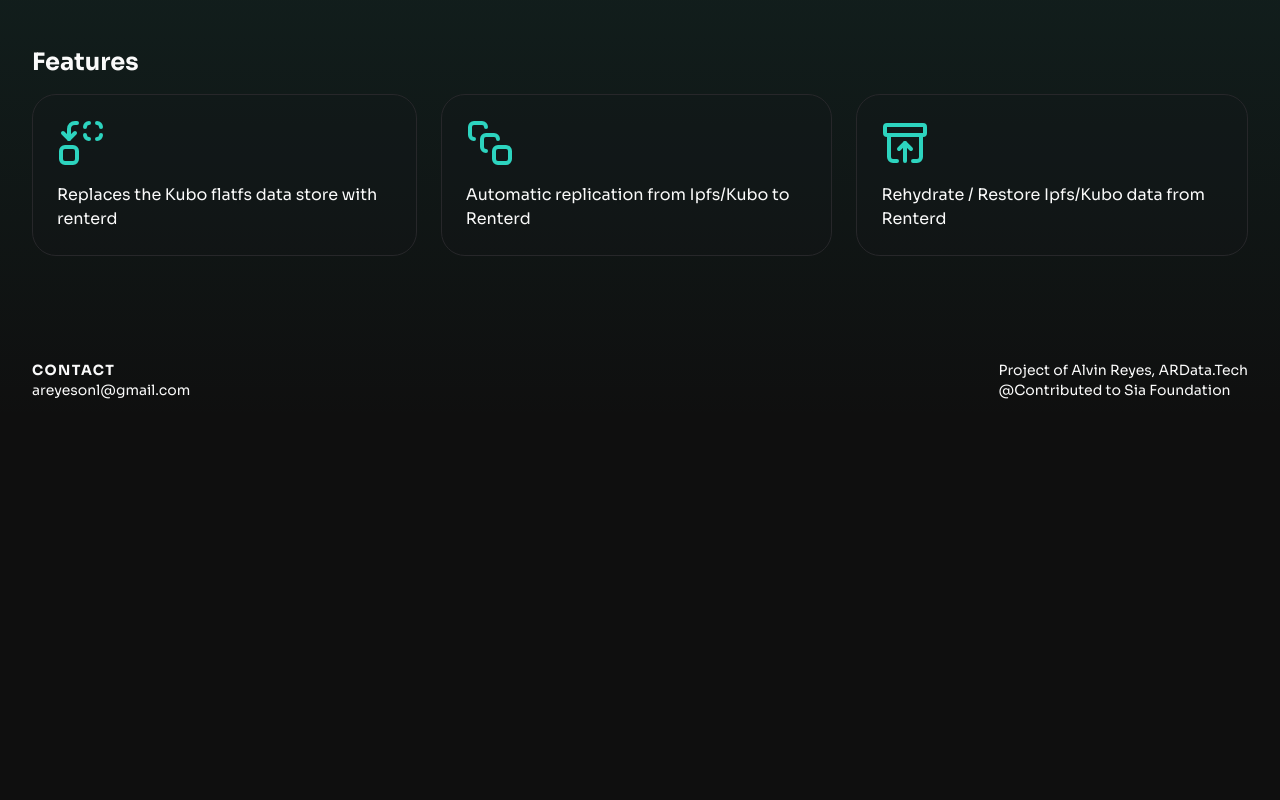
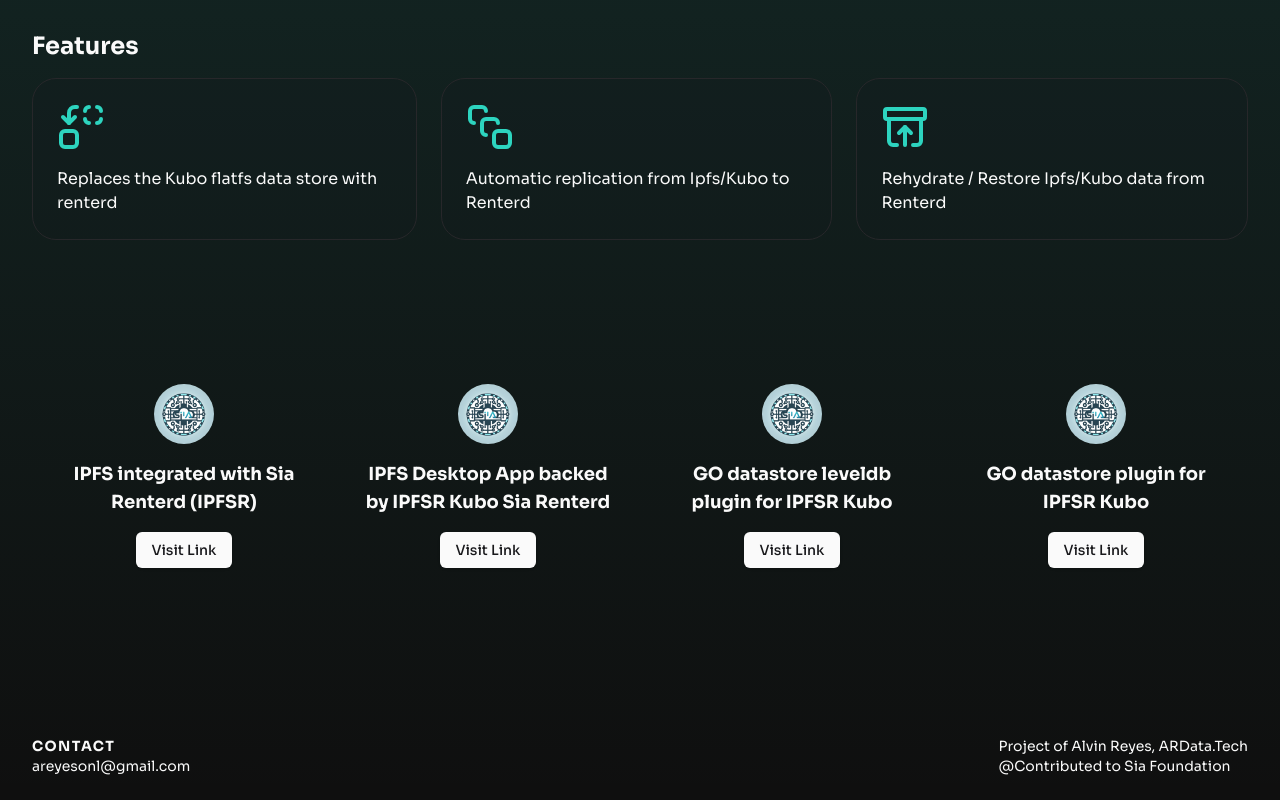
Before and after one commit to IPFSR/ipfsr-website, a Next.js app: page / in a window 1280 px wide. Shown: the part 546-1346 px from the top of the page. Before the commit the page ends 970 px from the top, so only its background shows below. Built offline with nearby package versions, Linux system fonts and the light colour scheme.

Commit message:
added section

```diff
--- a/app/(home)/page.tsx
+++ b/app/(home)/page.tsx
@@ -1,6 +1,7 @@
 import FeatureCard from '@/components/featureCard'
 import { Button } from '@/components/ui/button'
 import { ArchiveRestore, Replace, SquareStack } from 'lucide-react'
+import Image from 'next/image'
 import Link from 'next/link'
 import * as S from './styles'
 
@@ -38,11 +39,6 @@
 					<Link href='https://github.com/IPFSR' passHref>
 						<Button>View Github</Button>
 					</Link>
-					<Link
-						href='https://github.com/IPFSR/ipfs-desktop?tab=readme-ov-file#ipfs-desktop'
-						passHref>
-						<Button>IPFSR Desktop</Button>
-					</Link>
 				</div>
 			</section>
 
@@ -58,6 +54,80 @@
 					))}
 				</div>
 			</section>
+
+			<div className='container my-36 mx-auto md:px-6'>
+				<section className='mb-32 text-center'>
+					<div className='grid gap-x-6 md:grid-cols-2 lg:grid-cols-4 lg:gap-x-12'>
+						<div className='mb-12 lg:mb-0 flex flex-col items-center'>
+							<Image
+								src='/ipfsr-logo.png'
+								alt='IPFSR Logo'
+								width={60}
+								height={60}
+								className='rounded-full mb-4'
+							/>
+							<h5 className='mb-4 text-lg font-bold'>
+								IPFS integrated with Sia Renterd (IPFSR)
+							</h5>
+							<Link href='https://github.com/IPFSR/kubo' target='_blank'>
+								<Button>Visit Link</Button>
+							</Link>
+						</div>
+
+						<div className='mb-12 lg:mb-0 flex flex-col items-center'>
+							<Image
+								src='/ipfsr-logo.png'
+								alt='IPFSR Logo'
+								width={60}
+								height={60}
+								className='rounded-full mb-4'
+							/>
+							<h5 className='mb-4 text-lg font-bold'>
+								IPFS Desktop App backed by IPFSR Kubo Sia Renterd
+							</h5>
+							<Link
+								href='https://github.com/IPFSR/ipfs-desktop'
+								target='_blank'>
+								<Button>Visit Link</Button>
+							</Link>
+						</div>
+
+						<div className='mb-12 lg:mb-0 flex flex-col items-center'>
+							<Image
+								src='/ipfsr-logo.png'
+								alt='IPFSR Logo'
+								width={60}
+								height={60}
+								className='rounded-full mb-4'
+							/>
+							<h5 className='mb-4 text-lg font-bold'>
+								GO datastore leveldb plugin for IPFSR Kubo
+							</h5>
+							<Link
+								href='https://github.com/IPFSR/go-ds-leveldb-sia '
+								target='_blank'>
+								<Button>Visit Link</Button>
+							</Link>
+						</div>
+
+						<div className='mb-12 lg:mb-0 flex flex-col items-center'>
+							<Image
+								src='/ipfsr-logo.png'
+								alt='IPFSR Logo'
+								width={60}
+								height={60}
+								className='rounded-full mb-4'
+							/>
+							<h5 className='mb-4 text-lg font-bold'>
+								GO datastore plugin for IPFSR Kubo
+							</h5>
+							<Link href='https://github.com/IPFSR' target='_blank'>
+								<Button>Visit Link</Button>
+							</Link>
+						</div>
+					</div>
+				</section>
+			</div>
 		</div>
 	)
 }
--- a/app/(home)/styles.ts
+++ b/app/(home)/styles.ts
@@ -4,7 +4,7 @@
 
 export const Section = cn('mt-16', 'md:mt-32')
 
-export const Hero = cn('text-center flex flex-col items-center gap-6', Section)
+export const Hero = cn('text-center flex flex-col items-center gap-4', Section)
 
 export const HerorHeading = cn('text-6xl font-bold max-w-2xl')
 
```
Also changed, not shown: public/ipfsr-logo.png (added).
